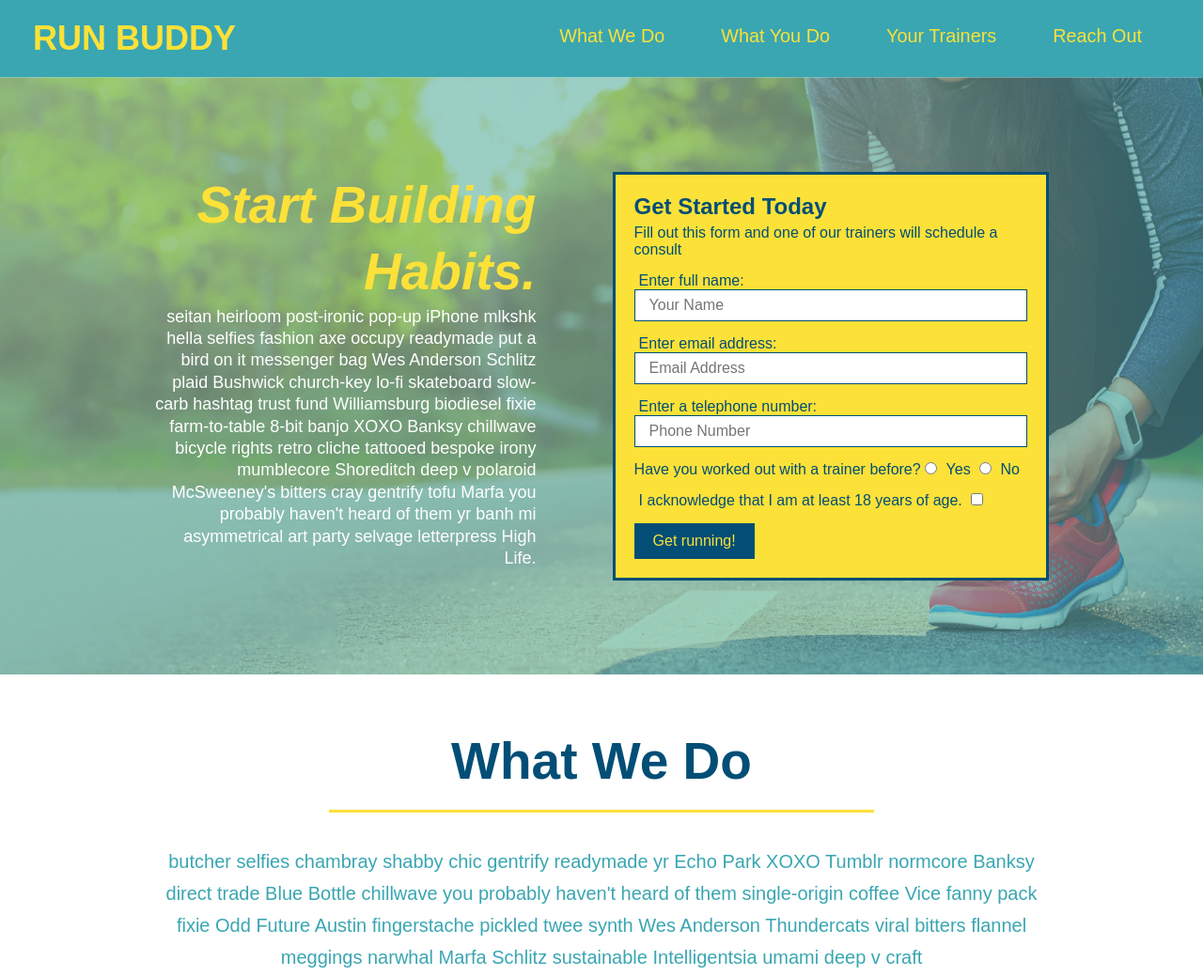
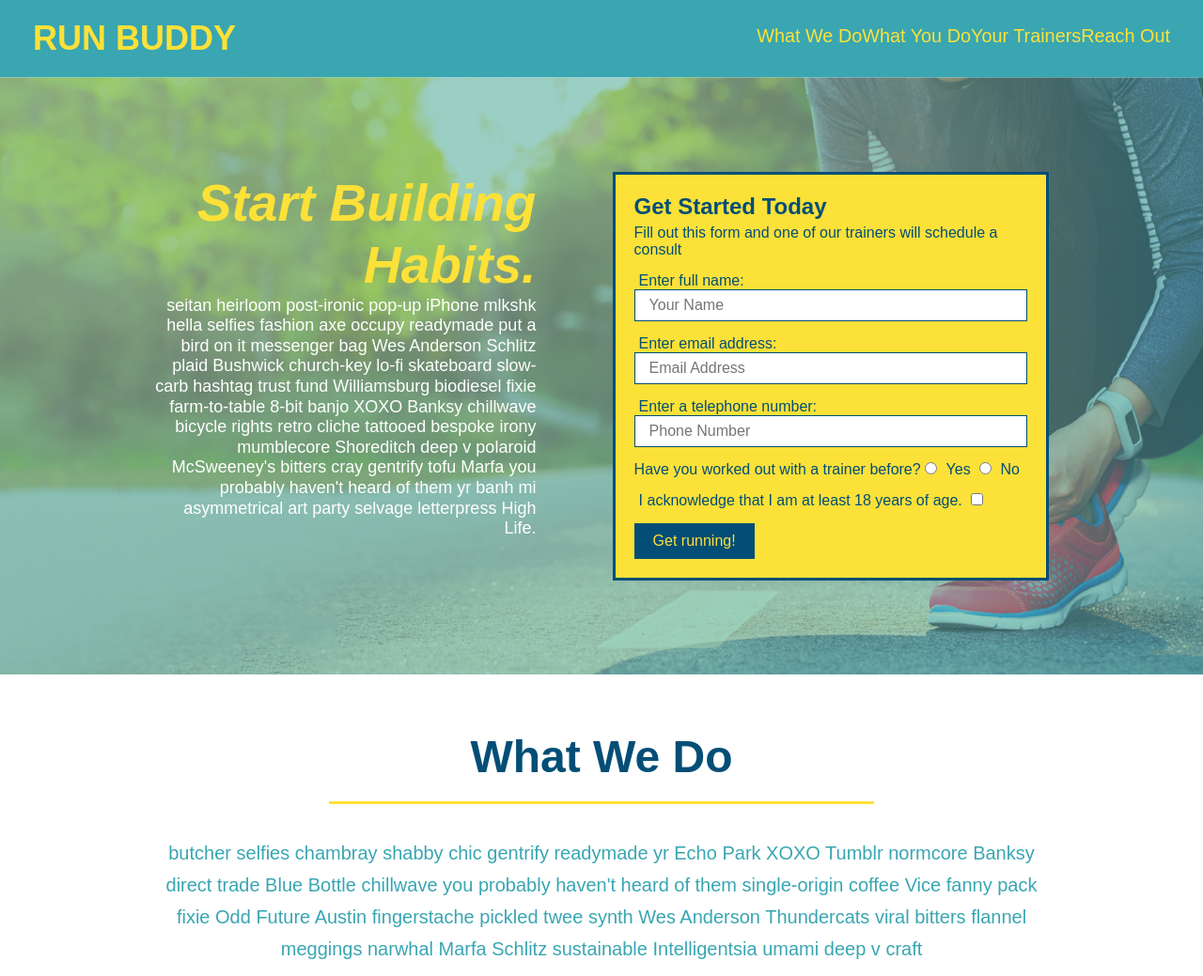
Before and after one commit to lowsaetern/run-buddy, a plain HTML site: page index.html in a window 1280 px wide. Shown: the top 1039 px of the page at 94% size. Drawn offline with Linux system fonts and the light colour scheme.

Commit message:
added media-queries

```diff
--- a/assets/css/style.css
+++ b/assets/css/style.css
@@ -38,7 +38,7 @@ header nav ul  {
     list-style: none;
 }
 header nav ul li a {
-    margin: 0 30px;
+    padding: 10 15px;
     font-weight: lighter;
     font-size: 1.55vw;
 }
@@ -73,6 +73,7 @@ section {
     display: flex;
     justify-content: center;
     flex-wrap: wrap;
+    align-items: flex-start;
 }
 /* Hero Style End */
 .hero-cta {
@@ -81,7 +82,7 @@ section {
   margin: 3.5%;
   color: #fff;
   font-size: 18px;
-  line-height: 1.3;
+  line-height: 1.2;
 }
 .hero-cta h2 {
   font-style: italic;
@@ -135,7 +136,7 @@ section {
     background: #fce138;
   }
   .section-title {
-    font-size: 55px;
+    font-size: 48px;
     color: #024e76;
     border-bottom: 3px solid;
     padding-bottom: 20px;
@@ -246,9 +247,7 @@ section {
   .contact h2 {
     color: #fce138;
   }
-  .contact-info iframe {
 
-  }
   .contact-info {
     display: flex;
     justify-content: space-between;
@@ -293,3 +292,18 @@ section {
   }
 
   /* REACH OUT STYLES END */
+
+  /* MEDIA QUERY FOR SMALLER DESKTOP SCREENS AND SMALLER */
+@media screen and (max-width: 980px) {
+
+}
+
+/* MEDIA QUERY FOR TABLETS AND SMALLER */
+@media screen and (max-width: 768px) {
+
+}
+
+/* MEDIA QUERY FOR MOBILE PHONES AND SMALLER */
+@media screen and (max-width: 575px) {
+
+}
```
